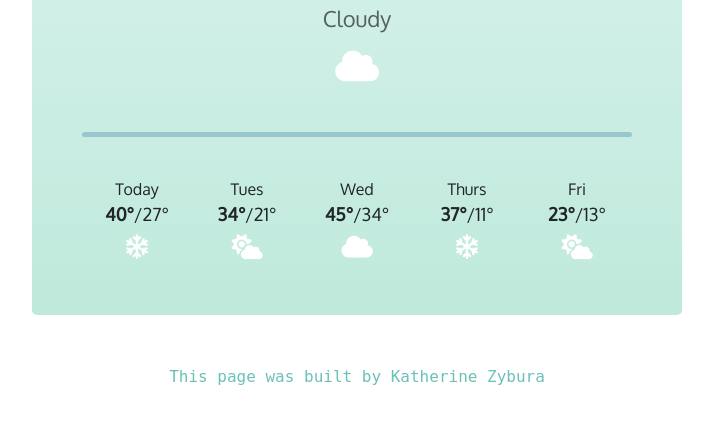
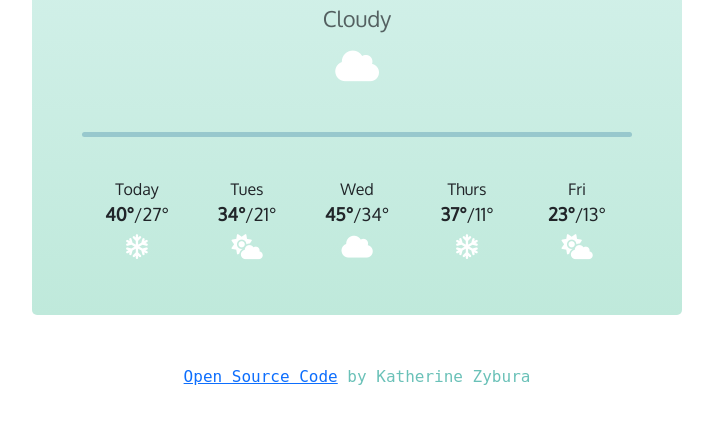
Before and after one commit to katzybura/PlusWeatherAppGit, a plain HTML site: page index.html in a window 1280 px wide. Shown: the part 365-788 px from the top of the page, without its empty margins (283-996 px from the left). Drawn offline with nearby package versions, Linux system fonts and the light colour scheme; files that its build step writes are made by us from their sources; files whose address does not match are found by name.

Commit message:
Added Open Source Link

```diff
--- a/index.html
+++ b/index.html
@@ -48,7 +48,7 @@
     </div>
 
     </div>
-      <div class="footer">This page was built by Katherine Zybura</div>
+      <div class="footer"><a href="https://github.com/katzybura/PlusWeatherAppGit">Open Source Code</a> by Katherine Zybura</div>
       <script src="src/index.js"></script>
 </body>
 </html>
```
